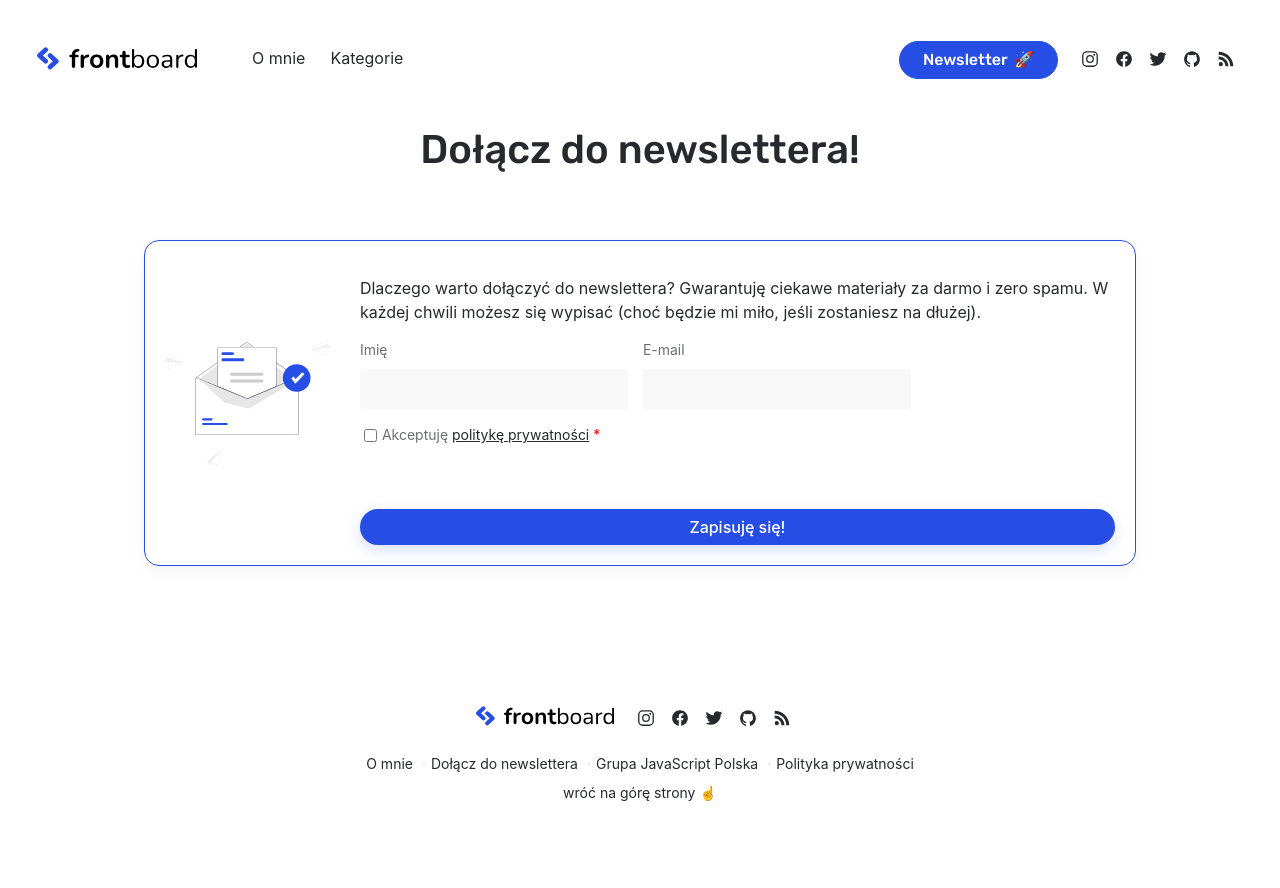
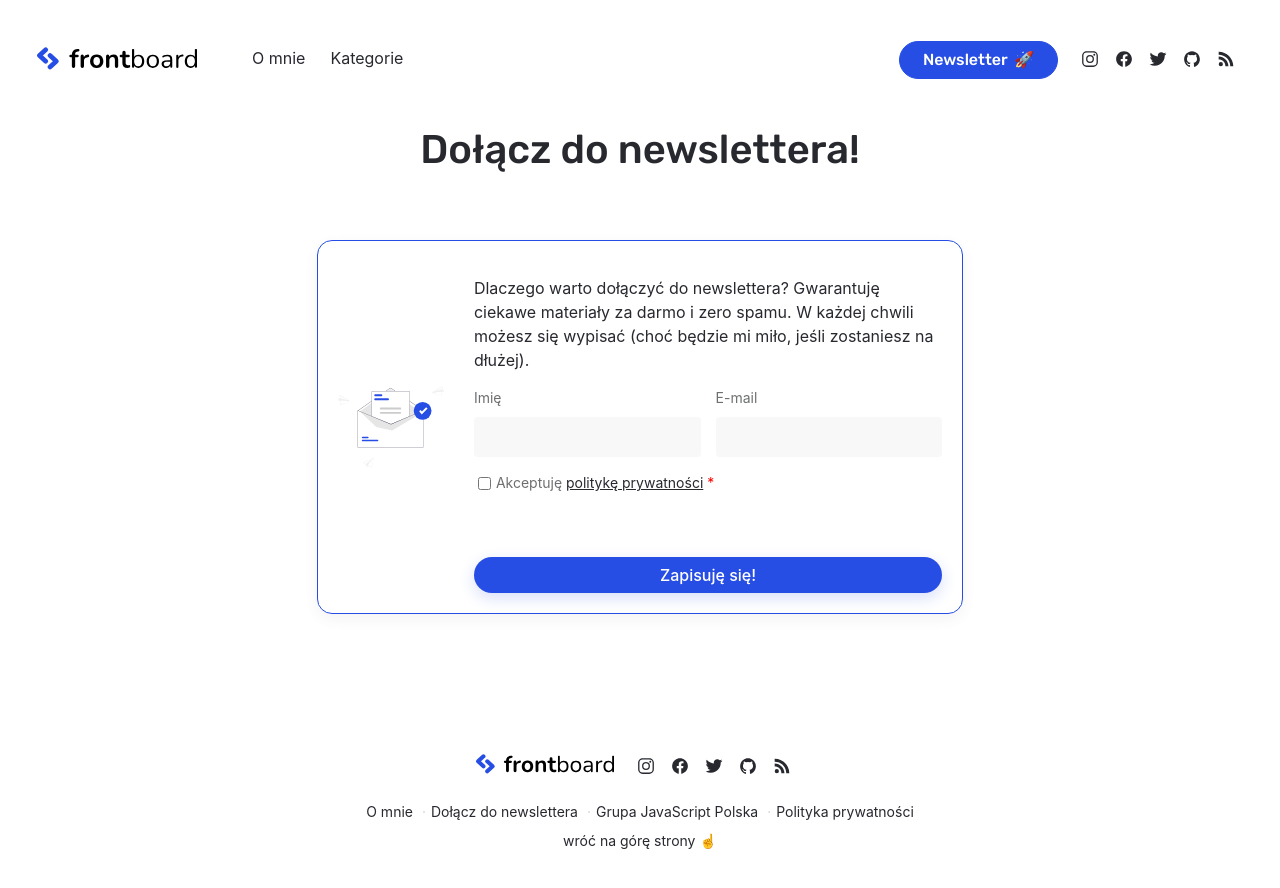
Before and after one commit to frontboard/blog, a Jekyll site: the page built from _pages/newsletter.md, in a window 1280 px wide. Shown: the top 888 px of the page. Built offline with Jekyll 4.4.1, drawn with Linux system fonts in a browser that asks for light colours.

Commit message:
add container on page layout

```diff
--- a/_layouts/page.html
+++ b/_layouts/page.html
@@ -8,7 +8,7 @@ layout: default
       <h1 class="page__title">{{ page.title | escape }}</h1>
     </header>
 
-    <div class="article__content">
+    <div class="container article__container article__content">
       {{ content }}
     </div>
 
```
